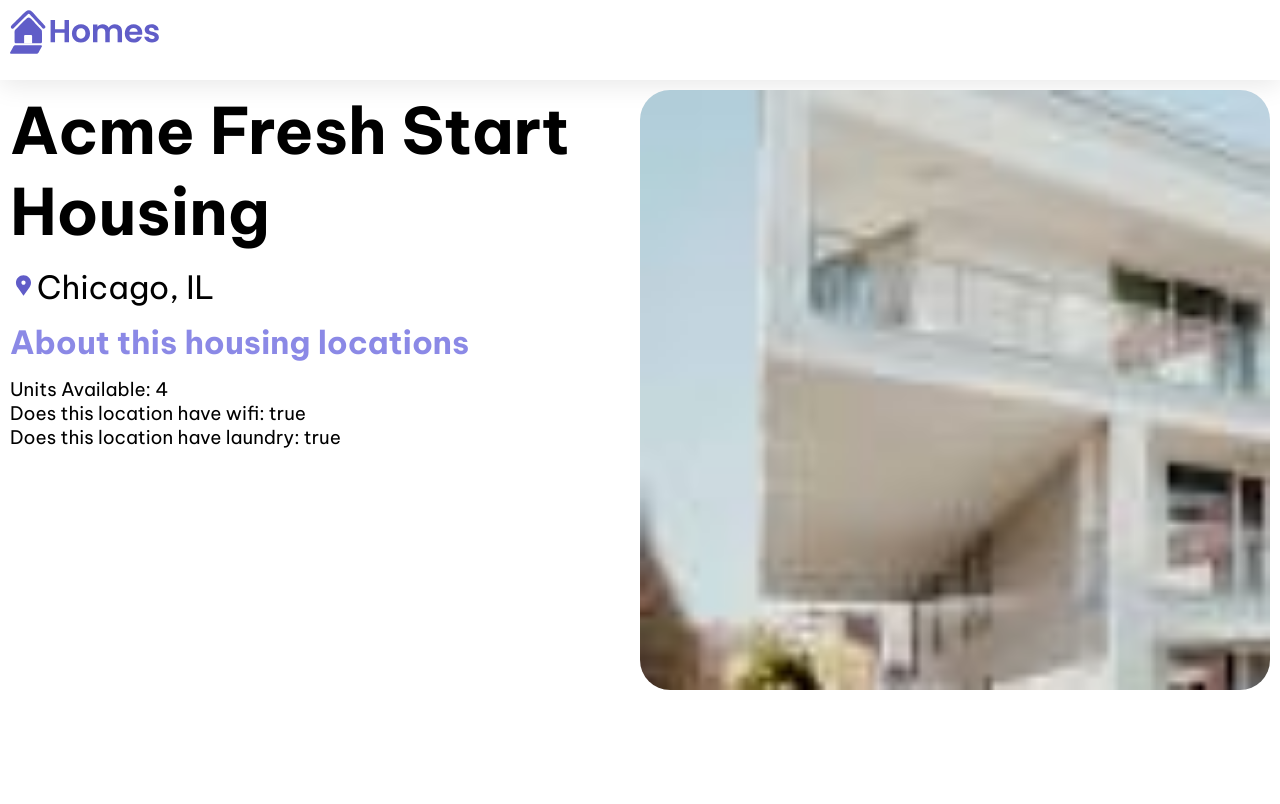
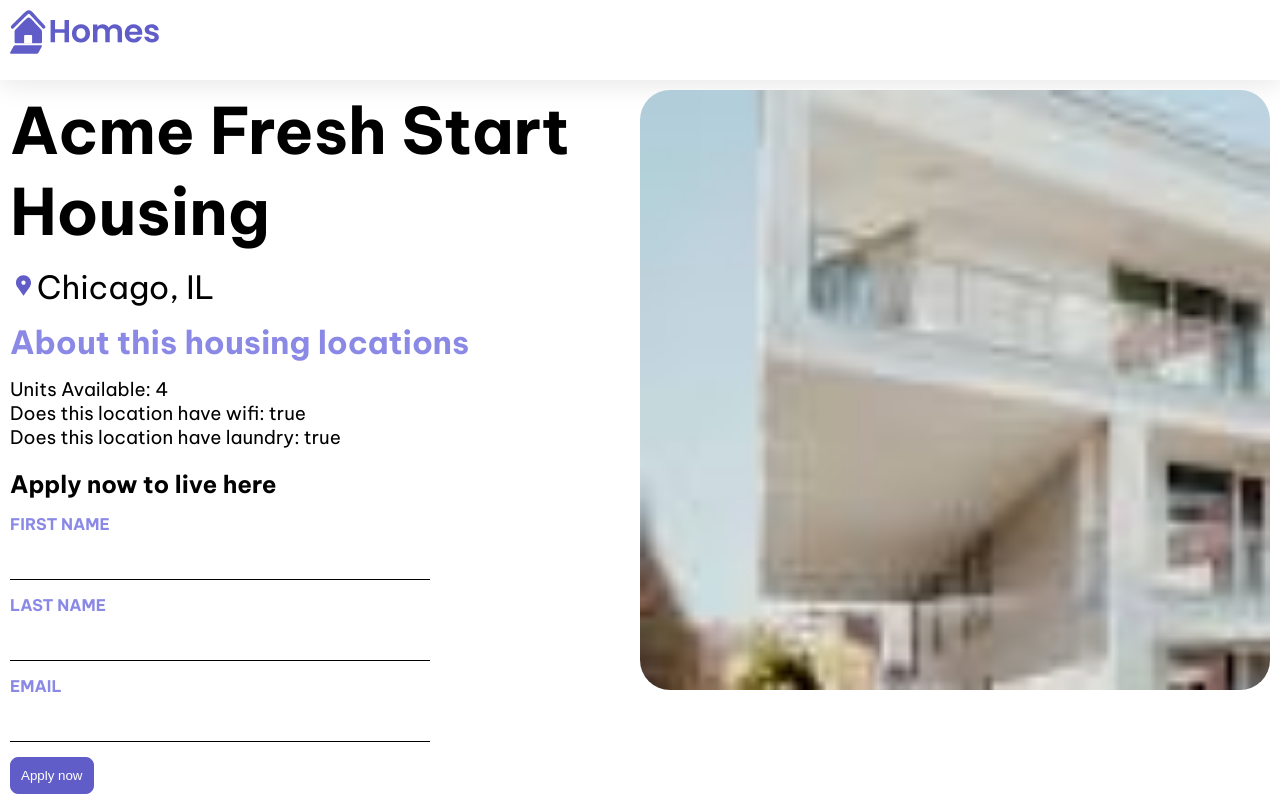
Before and after one commit to PaladinKnightMaster/angular-step-by-step-lesson, an Angular app in the folder first-app-lesson-00/: page /details/0 in a window 1280 px wide. Built offline with nearby package versions, Linux system fonts and the light colour scheme.

Commit message:
complete lesson-12

```diff
--- a/first-app-lesson-00/src/app/details/details.component.ts
+++ b/first-app-lesson-00/src/app/details/details.component.ts
@@ -3,11 +3,12 @@
 import { ActivatedRoute } from '@angular/router';
 import { HousingService } from '../housing.service';
 import { HousingLocation } from '../housinglocation';
+import { FormControl, FormGroup, ReactiveFormsModule } from '@angular/forms';
 
 @Component({
   selector: 'app-details',
   standalone: true,
-  imports: [CommonModule],
+  imports: [CommonModule, ReactiveFormsModule],
   template: `
     <article>
       <img class="listing-photo" [src]="housingLocation?.photo" alt="Exterior photo of {{housingLocation?.name}}">
@@ -23,6 +24,20 @@
           <li>Does this location have laundry: {{housingLocation?.laundry}}</li>
         </ul>
       </section>
+      <section class="listing-apply">
+        <h2 class="section-heading">Apply now to live here</h2>
+        <form [formGroup]="applyForm" (submit)="submitApplication()">
+          <label for="first-name">First Name</label>
+          <input id="first-name" type="text" formControlName="firstName">
+
+          <label for="last-name">Last Name</label>
+          <input id="last-name" type="text" formControlName="lastName">
+
+          <label for="email">Email</label>
+          <input id="email" type="email" formControlName="email">
+          <button type="submit" class="primary">Apply now</button>
+        </form>
+      </section>
     </article>
   `,
   styleUrls: ['./details.component.css']
@@ -32,8 +47,23 @@
   housingService = inject(HousingService);
   housingLocation: HousingLocation | undefined;
   housingLocationId = -1;
+
+  applyForm = new FormGroup({
+    firstName: new FormControl(''),
+    lastName: new FormControl(''),
+    email: new FormControl('')
+  });
+
   constructor() {
     this.housingLocationId = Number(this.route.snapshot.params['id']);
     this.housingLocation = this.housingService.getHousingLocationById(this.housingLocationId);
   }
+
+  submitApplication() {
+    this.housingService.submitApplication(
+      this.applyForm.value.firstName ?? '',
+      this.applyForm.value.lastName ?? '',
+      this.applyForm.value.email ?? ''
+    );
+  }
 }
--- a/first-app-lesson-00/src/app/housing.service.ts
+++ b/first-app-lesson-00/src/app/housing.service.ts
@@ -127,4 +127,8 @@
     // Find the HousingLocation object that matches the given id
     return this.housingLocationList.find(housingLocation => housingLocation.id === id);
   }
+
+  submitApplication(firstName: string, lastName: string, email: string) {
+    console.log(`Home application received: firstName: ${firstName}, lastName: ${lastName}, email: ${email}`);
   }
+}
```
Lines whose indentation alone changed are shown as unchanged.
